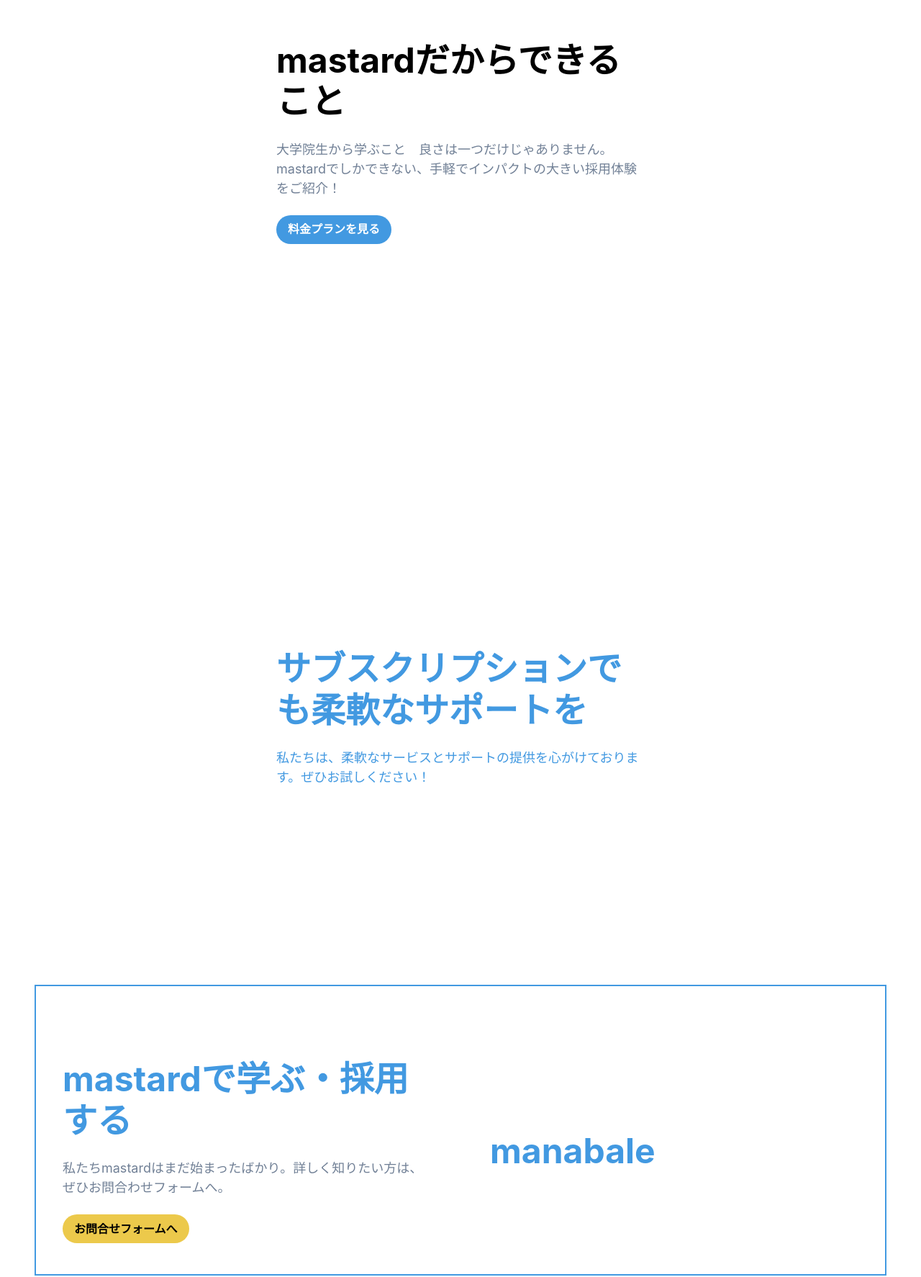
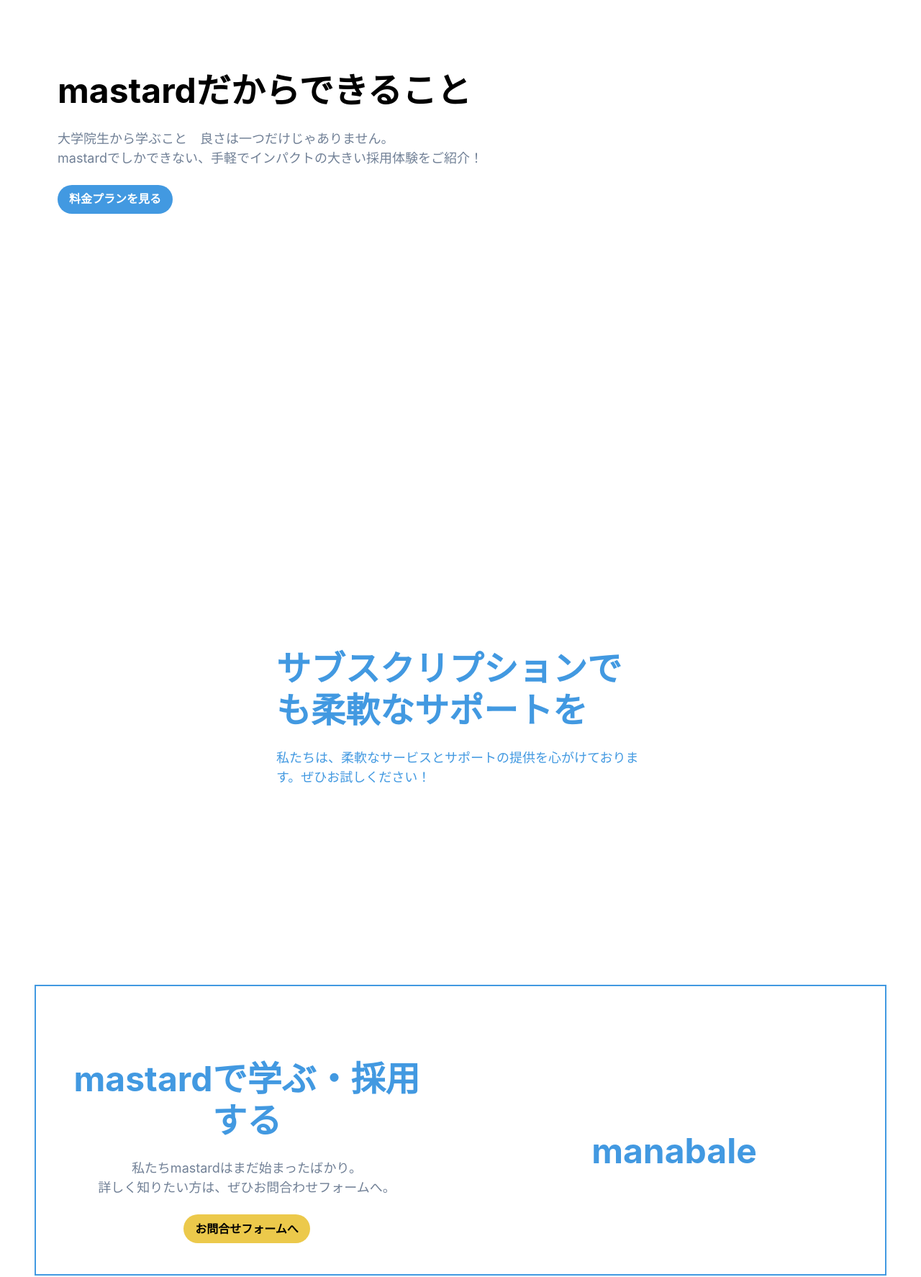
Before and after one commit to CoreForceNITech/mastard, a React (Create React App) app in the folder mastardlp/: page / in a window 1280 px wide. Shown: the part 1080-2854 px from the top of the page at 72% size. Built offline with nearby package versions, Linux system fonts and the light colour scheme.

Commit message:
ver0.0.16 文字の中央化及び不必要な中央化の削除(start及びrecruit)

```diff
--- a/mastardlp/src/components/Recruit.tsx
+++ b/mastardlp/src/components/Recruit.tsx
@@ -13,7 +13,8 @@ import {
 export const Recruit: FC = () => {
     return (
         <div>
-            <Box border='2px' borderColor='blue.400'>
+            <Box border='2px' borderColor='blue.400' textAlign={'center'}
+                justifyContent={'center'}>
                 <Stack minH={'50vh'} direction={{ base: 'column', md: 'row' }}>
                     <Flex p={8} flex={1} align={'center'} justify={'center'}>
                         <Stack spacing={6} w={'full'} maxW={'lg'}>
@@ -24,10 +25,13 @@ export const Recruit: FC = () => {
                                 </Text>{' '}
                             </Heading>
                             <Text fontSize={{ base: 'md', lg: 'lg' }} color={'gray.500'}>
-                                私たちmastardはまだ始まったばかり。詳しく知りたい方は、ぜひお問合わせフォームへ。
+                                私たちmastardはまだ始まったばかり。<br />
+                                詳しく知りたい方は、ぜひお問合わせフォームへ。
                             </Text>
-                            <Stack direction={{ base: 'column', md: 'row' }} spacing={3}>
+                            <Stack align={'center'} justify={'center'} direction={{ base: 'column', md: 'row' }} spacing={3}>
                                 <Button
+                                    alignItems={'center'}
+                                    justifyContent={'center'}
                                     rounded={'full'}
                                     bg={'yellow.400'}
                                     color={'black'}
--- a/mastardlp/src/pages/Start.tsx
+++ b/mastardlp/src/pages/Start.tsx
@@ -53,7 +53,7 @@ export function Start() {
 
             <Stack minH={'100vh'} direction={{ base: 'column', md: 'row' }}>
                 <Flex p={8} flex={1} align={'center'} justify={'center'}>
-                    <Stack spacing={6} w={'full'} maxW={'lg'}>
+                    <Stack spacing={6} w={'full'}>
                         <Heading fontSize={{ base: '3xl', md: '4xl', lg: '5xl' }}>
                             <br />{' '}
                             <Text color={'black'} as={'span'}>
@@ -61,7 +61,8 @@ export function Start() {
                             </Text>{' '}
                         </Heading>
                         <Text fontSize={{ base: 'md', lg: 'lg' }} color={'gray.500'}>
-                            大学院生から学ぶこと　良さは一つだけじゃありません。mastardでしかできない、手軽でインパクトの大きい採用体験をご紹介！
+                            大学院生から学ぶこと　良さは一つだけじゃありません。<br />
+                            mastardでしかできない、手軽でインパクトの大きい採用体験をご紹介！
                         </Text>
                         <Stack direction={{ base: 'column', md: 'row' }} spacing={4}>
                             <Button
```
